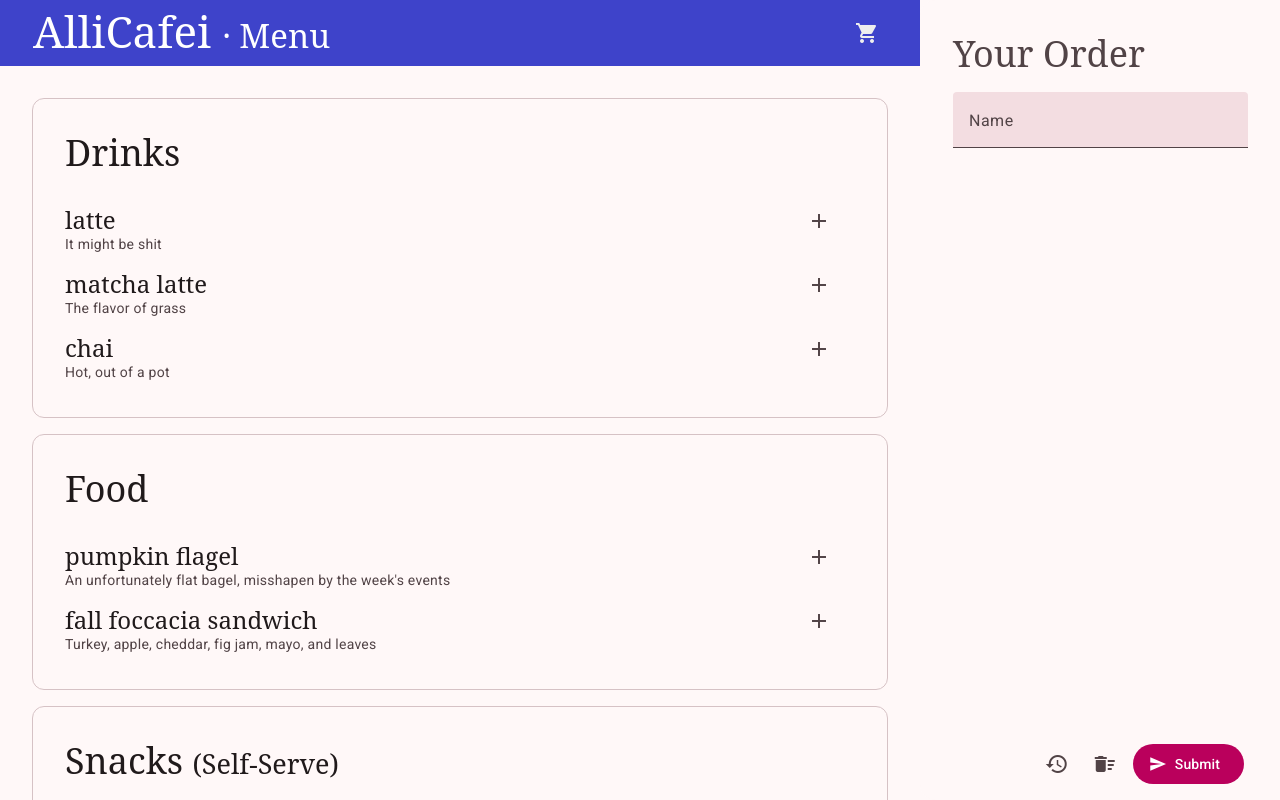
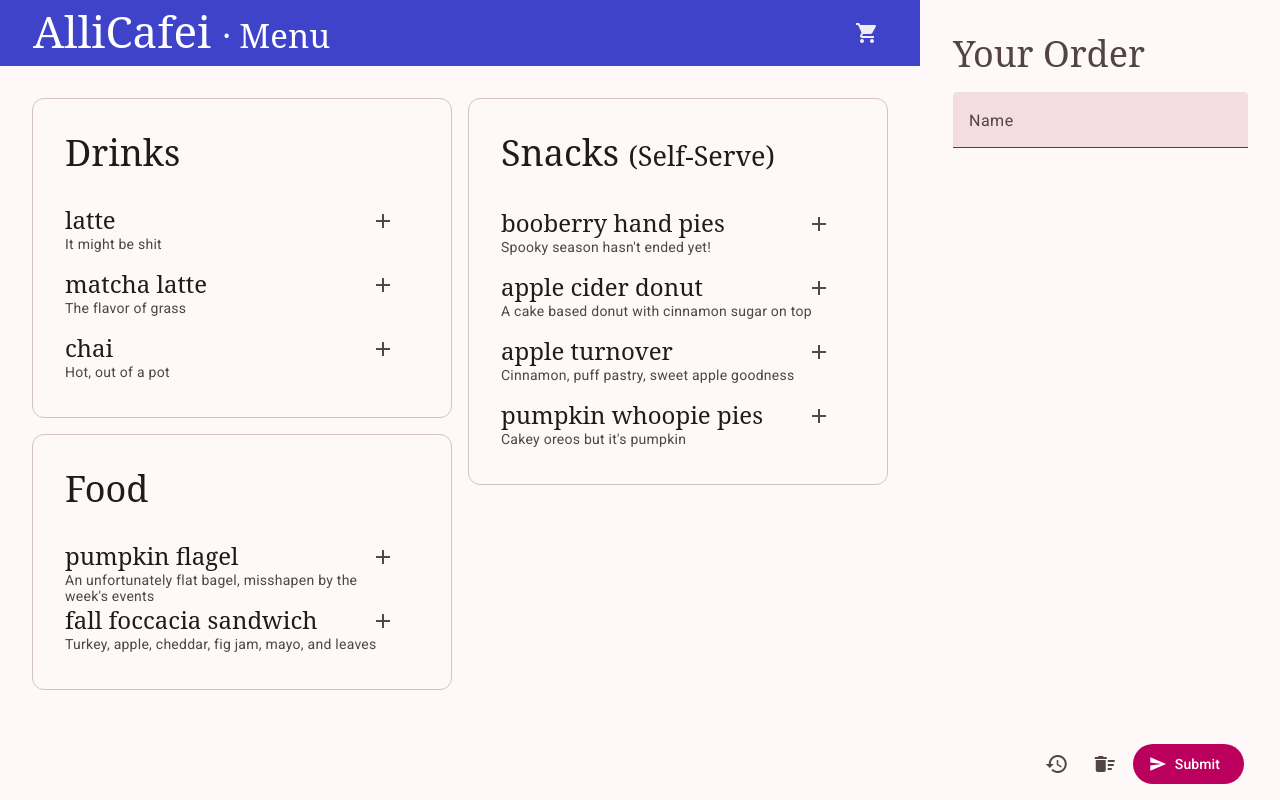
Before and after one commit to danzou56/home-cafe-circle, an Angular app: page / in a window 1280 px wide. Built offline with nearby package versions, Linux system fonts and the light colour scheme; a web font is replaced by a local one.

Commit message:
Two column

```diff
--- a/src/app/menu/menu.component.css
+++ b/src/app/menu/menu.component.css
@@ -11,3 +11,15 @@ mat-card {
 mat-card:last-of-type {
   margin-bottom: 0;
 }
+
+.menu-root {
+  display: flex;
+}
+
+.col {
+  flex: 1;
+}
+
+.col:first-child {
+  margin-right: 1em;
+}
--- a/src/app/menu/menu.component.html
+++ b/src/app/menu/menu.component.html
@@ -1,4 +1,6 @@
-<div class="layout-container-half-root">
+<div class="layout-container-half-root menu-root">
+
+  <div class="col left-col">
 
     <!-- Drinks -->
     <mat-card appearance="outlined">
@@ -34,6 +36,9 @@
       </mat-card-content>
     </mat-card>
 
+  </div>
+
+  <div class="col right-col">
     <!-- Self Serve -->
     <mat-card appearance="outlined">
       <mat-card-header>
@@ -50,5 +55,6 @@
         </mat-list>
       </mat-card-content>
     </mat-card>
+  </div>
 
 </div>
```
Lines whose indentation alone changed are shown as unchanged.
